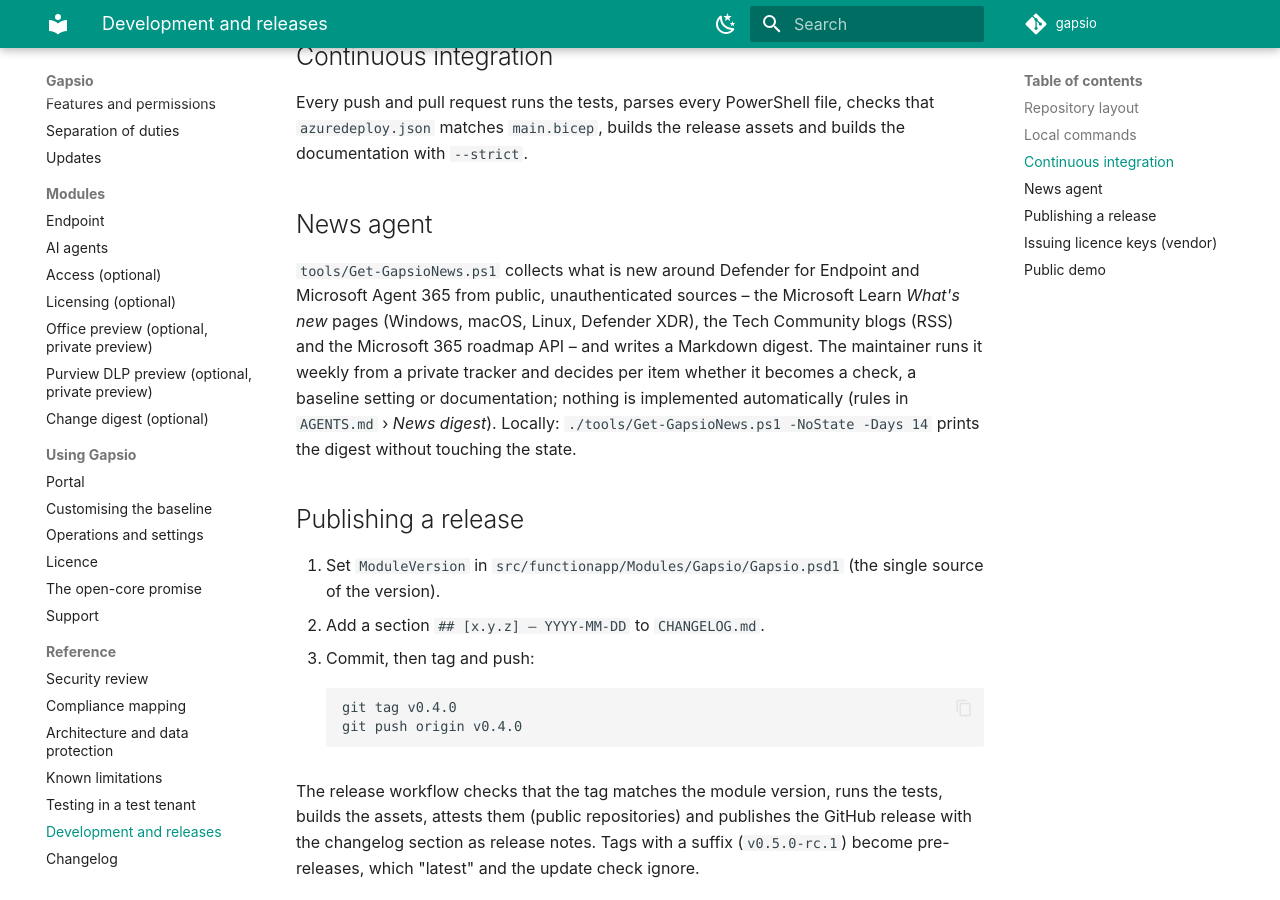
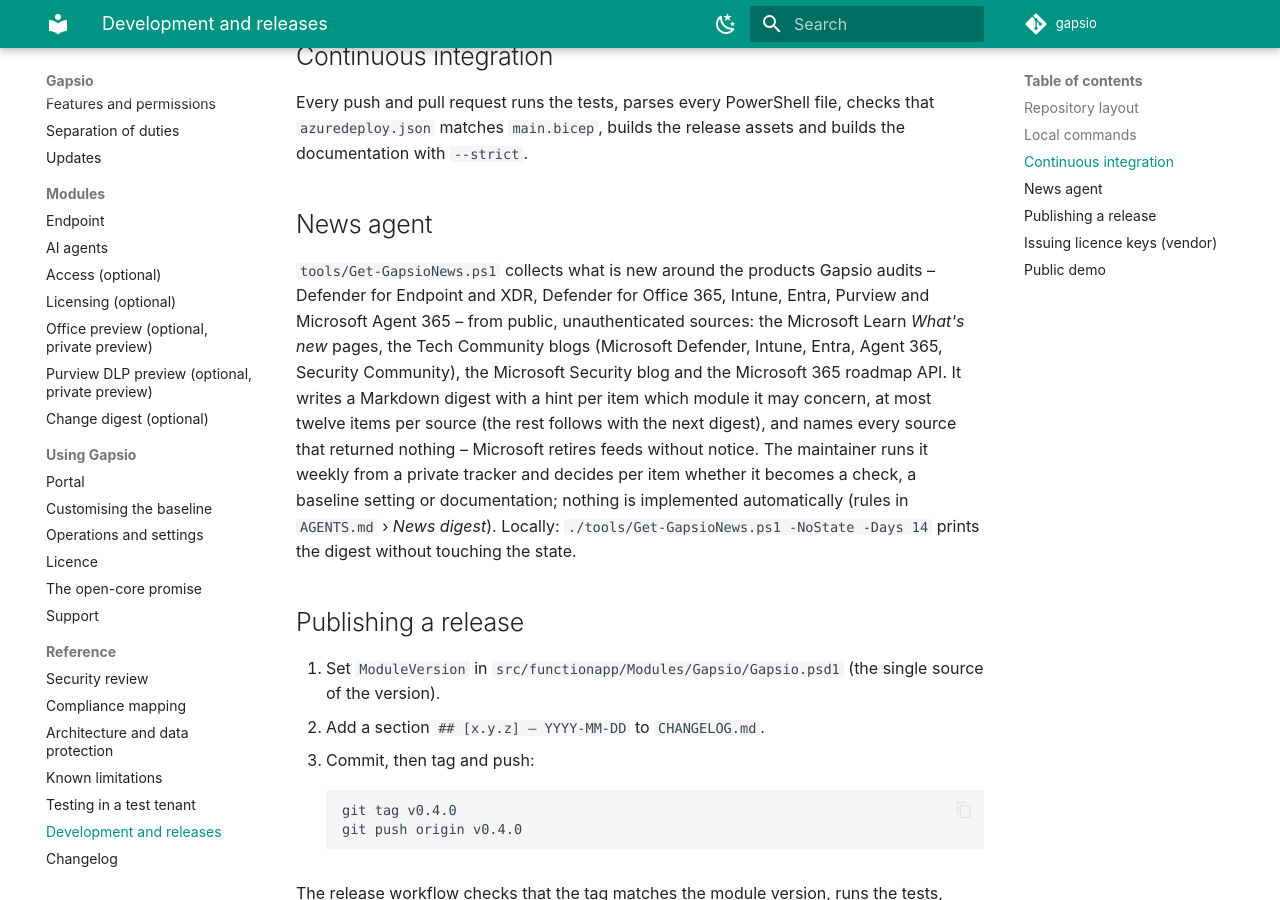
Before and after one commit to dominikhoefling/gapsio, an MkDocs documentation site: the page built from docs/development.md, in a window 1280 px wide and 900 px high, scrolled down 805 px. Built offline with MkDocs 1.6.1 and Material for MkDocs 9.7.7, drawn with Linux system fonts in a browser that asks for light colours; comment, search, counter and statistics services are not loaded.

Commit message:
News agent: more products, the right feeds, a warning for sources that went quiet
The Defender for Endpoint blog feed was retired by Microsoft and returned no
entries – unnoticed, because an empty feed parsed as one entry. The agent now
reads the Microsoft Defender, Intune, Entra, Agent 365 and Security blogs,
the What's new pages of Defender for Office 365, Intune (security areas) and
Purview (data security solutions), and names every source without a result.

- roadmap entries are matched by the product in their title, with word
  boundaries ("Business Central" contains "entra"); Purview only for the
  data security solutions
- event promotion and build numbers are left out; at most 12 items per source
  per digest, the rest stays unseen for the next one
- each item carries a hint which Gapsio module it may concern
- test: setup, build and tools scripts parse without errors

Signed-off-by: Dominik Höfling <dominik.hoefling@outlook.com>

```diff
--- a/docs/development.md
+++ b/docs/development.md
@@ -41,9 +41,12 @@ Every push and pull request runs the tests, parses every PowerShell file, checks
 
 ## News agent
 
-`tools/Get-GapsioNews.ps1` collects what is new around Defender for Endpoint and Microsoft Agent 365 from public,
-unauthenticated sources – the Microsoft Learn *What's new* pages (Windows, macOS, Linux, Defender XDR), the Tech
-Community blogs (RSS) and the Microsoft 365 roadmap API – and writes a Markdown digest. The maintainer runs it weekly
+`tools/Get-GapsioNews.ps1` collects what is new around the products Gapsio audits – Defender for Endpoint and XDR,
+Defender for Office 365, Intune, Entra, Purview and Microsoft Agent 365 – from public, unauthenticated sources: the
+Microsoft Learn *What's new* pages, the Tech Community blogs (Microsoft Defender, Intune, Entra, Agent 365, Security
+Community), the Microsoft Security blog and the Microsoft 365 roadmap API. It writes a Markdown digest with a hint
+per item which module it may concern, at most twelve items per source (the rest follows with the next digest), and
+names every source that returned nothing – Microsoft retires feeds without notice. The maintainer runs it weekly
 from a private tracker and decides per item whether it becomes a check, a baseline setting or documentation; nothing is
 implemented automatically (rules in `AGENTS.md` › *News digest*). Locally: `./tools/Get-GapsioNews.ps1 -NoState -Days 14`
 prints the digest without touching the state.
```
Also changed, not shown: AGENTS.md (+4 -2 lines), CHANGELOG.md (+7 -0 lines), 2 other files.
